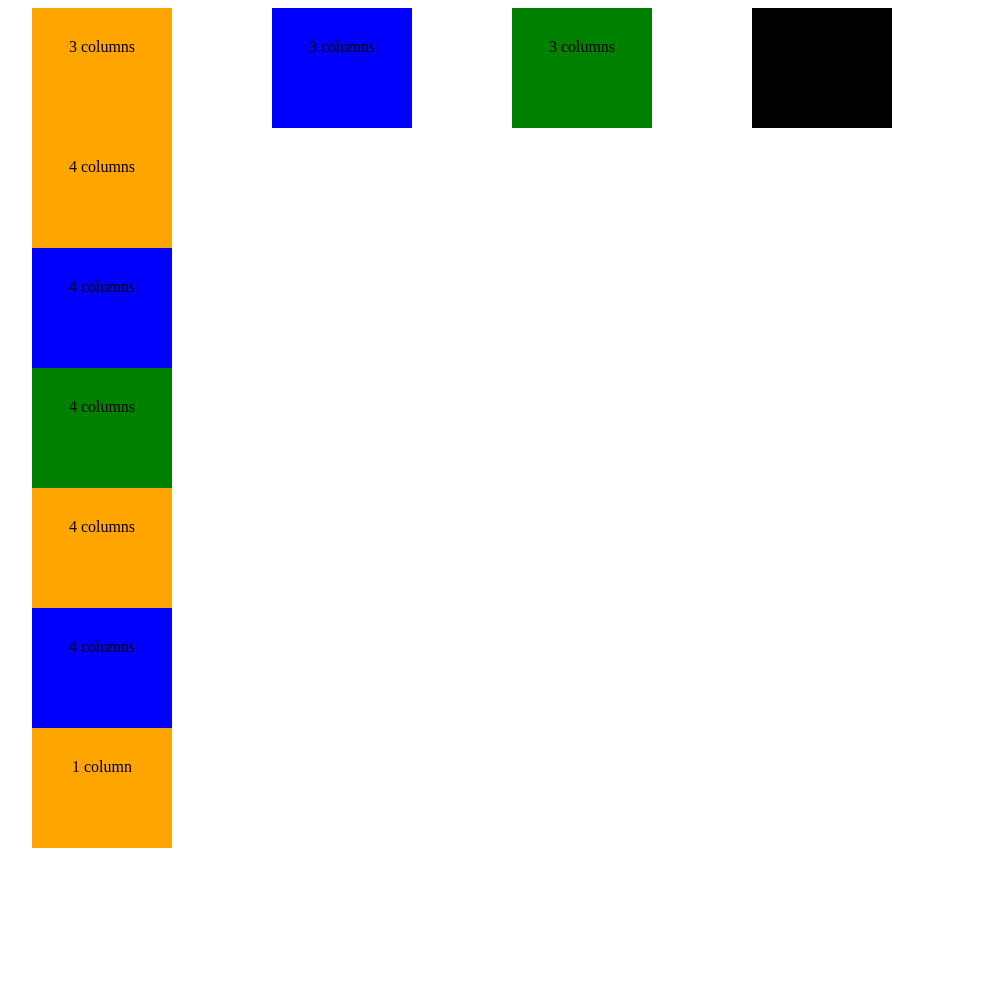
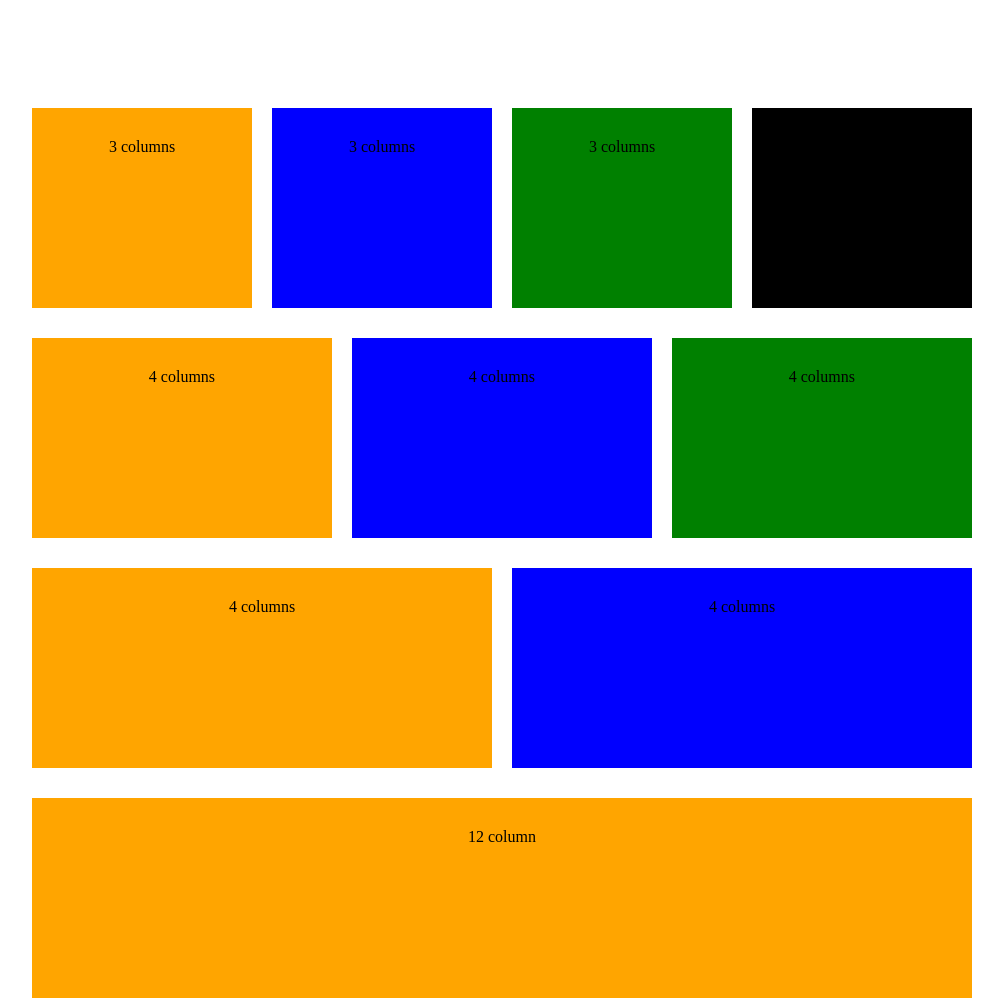
Before and after one commit to marogef/responsive-grids, a plain HTML site: page index.html in a window 1280 px wide. Shown: the whole page, without its empty margins (138-1141 px from the left). Before the commit the page ends 856 px from the top, so only its background shows below. Drawn offline with Linux system fonts and the light colour scheme.

Commit message:
add properties to main.css, index.html, and float-grid.css

```diff
--- a/float-grid.css
+++ b/float-grid.css
@@ -2,18 +2,6 @@
   box-sizing: border-box;
 }
 
-/* Grid measurements:
-*
-*   960px wide including 12 gutters (half gutters on both edges)
-*
-*   60px columns (12)
-*   20px gutters (two half-gutters + 11 full gutters, so 12 total)
-*
-*
-*   For smaller screens, we always want 20px of padding on either side,
-*   so 960 + 20 + 20 => 1000px
-*
-**/
 .row {
   max-width: 1000px;
   padding-left: 20px;
@@ -35,12 +23,7 @@ clear: both;
 .col-3, .col-4, .col-6, .col-12 {
   float: left;
 
-/* Gutters:
-* Each column is padded by half-a-gutter on each side,
-*
-* Half a gutter is 10px, 10/960 (context) = 1.041666%
-*
-*/
+
   padding-left: 1.04166666%;
   padding-right: 1.04166666%;
 }
@@ -58,16 +41,18 @@ width: 100%;
     width: 25%;
   }
 
-/* 4 columns */
+  /* 4 columns, 4/12 in % */
   .col-4 {
+    width: 33.33%;
   }
 
-/* 6 columns */
+  /* 6 columns 6/12 in % */
   .col-6 {
-
+    width: 50%;
   }
 
-/* 12 columns */
+  /* 12 columns, 12/12 */
   .col-12 {
+    width: 100%;
   }
 }
--- a/index.html
+++ b/index.html
@@ -14,6 +14,7 @@
 </head>
 
 <body>
+    <main>
         <div class="row">
             <div class="col-3">
                 <div class="box orange">3 columns</div>
@@ -56,7 +57,10 @@
 
         <div class="row">
             <div class="col-12">
-            <div class="box orange">1 column</div>
+                <div class="box orange">12 column</div>
             </div>
         </div>
+    </main>
 </body>
+
+</html>
--- a/main.css
+++ b/main.css
@@ -1,89 +1,30 @@
+main {
+    padding-top: 100px;
+}
+
 .black {
     background-color: black;
-    height: 120px;
-    width: 140px;
 }
 
 .green {
     background-color: green;
-    height: 120px;
-    width: 140px;
 }
 
 .orange {
     background-color: orange;
-    height: 120px;
-    width: 140px;
 }
 
 .blue {
     background-color: blue;
-    height: 120px;
-    width: 140px;
 }
 
-@media only screen and (min-width: 640px) {
-    .col-3 {
-        min-width: 25%;
-    }
-    /* 4 columns */
-    .col-4 {}
-    /* 6 columns */
-    .col-6 {}
-    /* 12 columns */
-    .col-12 {}
-}
-
-<div class="row"> <div class="col-3"> <div class="box orange">3 columns</div> </div>
-/* Mobile defaults */
-
-
-/*
-
-.col-3,
-.col-4,
-.col-6,
-.col-12 {
-    width: 100%;
-}
-
-.col-3,
-.col-4,
-.col-6,
-.col-12 {
-    float: left;
-    padding-left: 1.04166666%;
-    padding-right: 1.04166666%;
-}
-*/
-
 .row {
-    max-width: 1000px;
-    padding-left: 20px;
-    padding-right: 20px;
-    /*    margin: auto;*/
-    margin-right: 90px;
-    margin-left: 90px;
+    left: 90px;
     margin-bottom: 30px;
-    /*    text-align: center;*/
 }
 
 .box {
     text-align: center;
     padding-top: 30px;
+    height: 200px;
 }
-
-
-/*
-.row::before,
-.row::after {
-    display: table;
-    content: '';
-}
-*/
-
-
-/*
-.row::after {
-    clear: both;
-}*/
```
Lines whose indentation alone changed are shown as unchanged.
